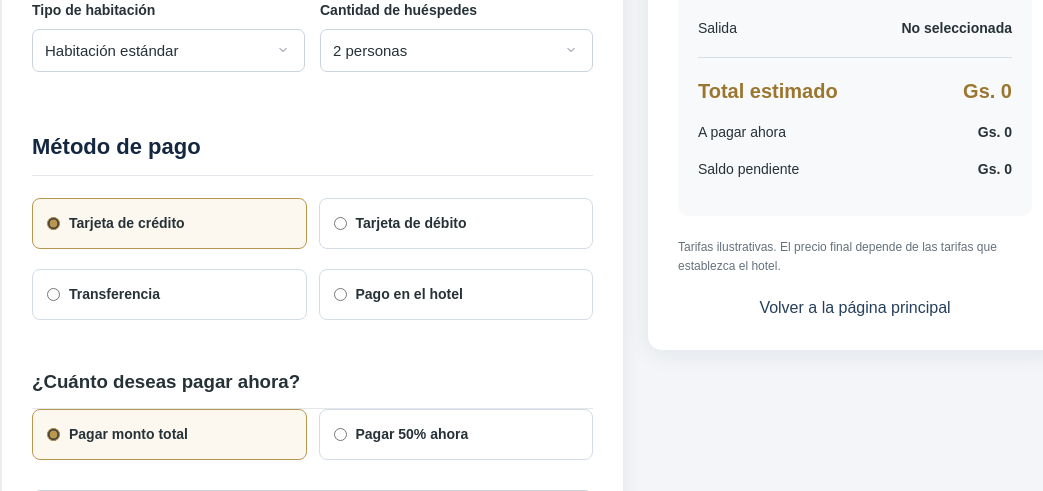
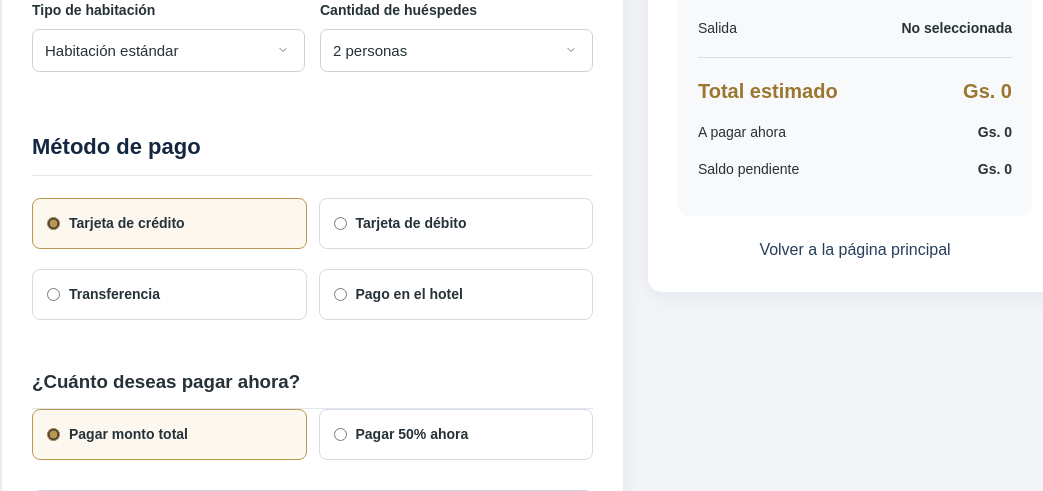
Before and after one commit to Proyectdev20/hotel-mm, a Flask app: page /reserva in a window 1280 px wide. Shown: the part 859-1350 px from the top of the page, without its empty margins (108-1151 px from the left). Run offline with Flask 3, Linux system fonts and the light colour scheme; some libraries are stand-ins or nearby versions.

Commit message:
Add files via upload

```diff
--- a/app.py
+++ b/app.py
@@ -323,13 +323,7 @@ def guardar_reserva():
 
         monto_pagado = precio_total if tipo_pago == "total" else round(precio_total * 0.50)
         saldo_pendiente = precio_total - monto_pagado
-        estado_reserva = (
-            "Pago pendiente de verificación"
-            if saldo_pendiente == 0
-            else "Anticipo pendiente de verificación"
-        )
-        if saldo_en_hotel and saldo_pendiente > 0:
-            estado_reserva = "Anticipo pendiente; saldo en hotel"
+        estado_reserva = "Confirmada"
 
         # 3. RESERVA - Extrae el ID entero puro usando [0]
         cur.execute("""
--- a/static/reserva.js
+++ b/static/reserva.js
@@ -373,8 +373,8 @@ document.addEventListener("DOMContentLoaded", () => {
                 body: JSON.stringify(datosPayload)
             });
 
+            const resultado = await respuesta.json();
             if (respuesta.ok) {
-                const resultado = await respuesta.json();
                 if (mensaje) {
                     const urlFactura = `/factura/${encodeURIComponent(resultado.codigo)}`;
                     mensaje.innerHTML = `✅ Reserva registrada. El pago queda pendiente de verificación por el hotel.
@@ -392,11 +392,15 @@ document.addEventListener("DOMContentLoaded", () => {
                 const urlFactura = `/factura/${encodeURIComponent(resultado.codigo)}`;
                 window.location.href = urlFactura;
             } else {
-                alert("Error en el servidor al intentar registrar la reserva.");
+                throw new Error(
+                    resultado.error || `Error del servidor (${respuesta.status})`
+                );
             }
         } catch (error) {
             console.error("Error de comunicación:", error);
-            alert("No se pudo conectar con el servidor del hotel.");
+            alert(error instanceof TypeError
+                ? "No se pudo conectar con el servidor del hotel."
+                : error.message);
         }
     });
 
--- a/templates/reserva.html
+++ b/templates/reserva.html
@@ -11,7 +11,7 @@
           href="{{ url_for('static', filename='reserva.css', v='3') }}">
 
     <script
-        src="{{ url_for('static', filename='reserva.js', v='7') }}"
+        src="{{ url_for('static', filename='reserva.js', v='8') }}"
         defer>
     </script>
 
@@ -375,10 +375,6 @@
 
             </div>
 
-            <p class="nota">
-                Tarifas ilustrativas. El precio final depende
-                de las tarifas que establezca el hotel.
-            </p>
 
             <a href="/"
                class="enlace-volver">
```
